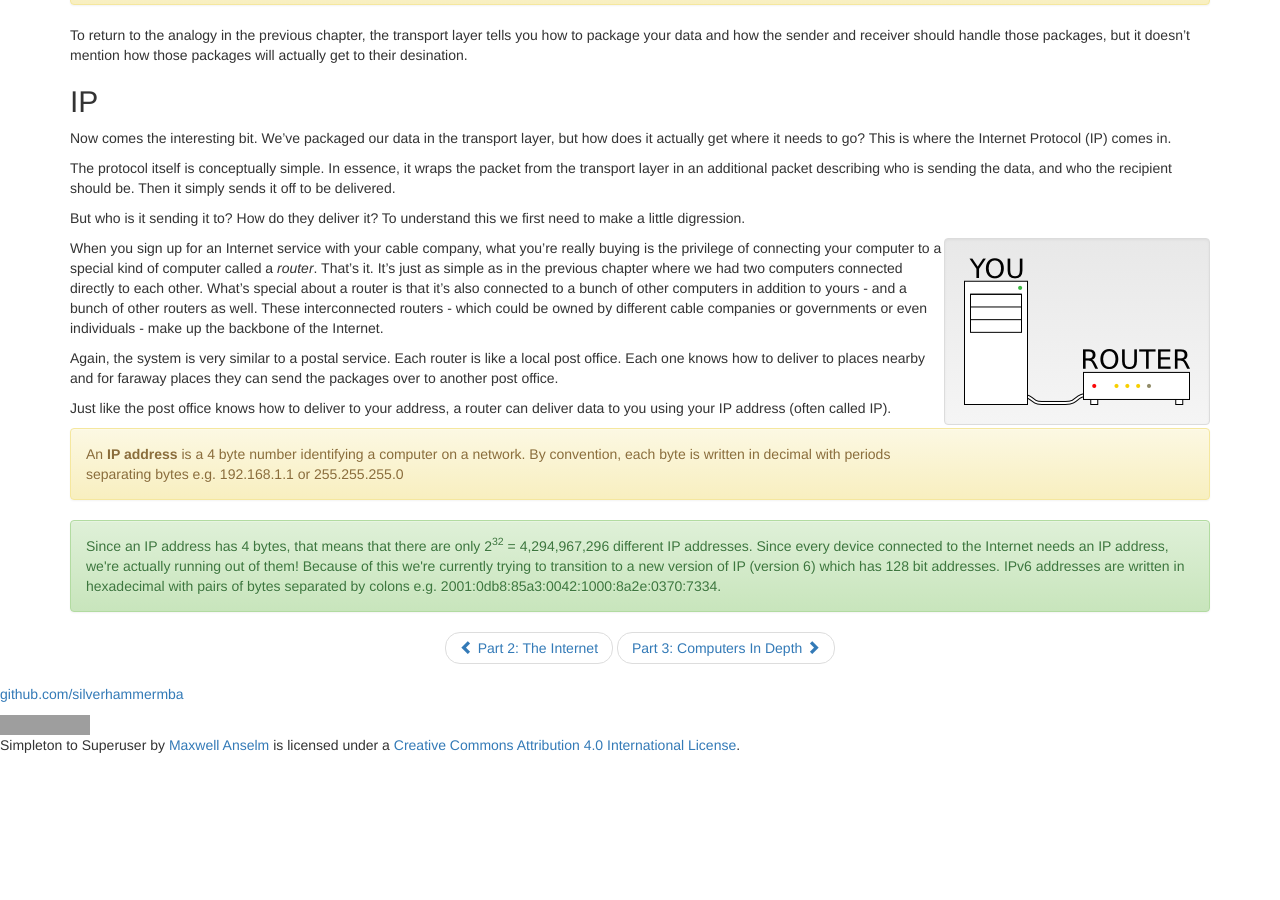
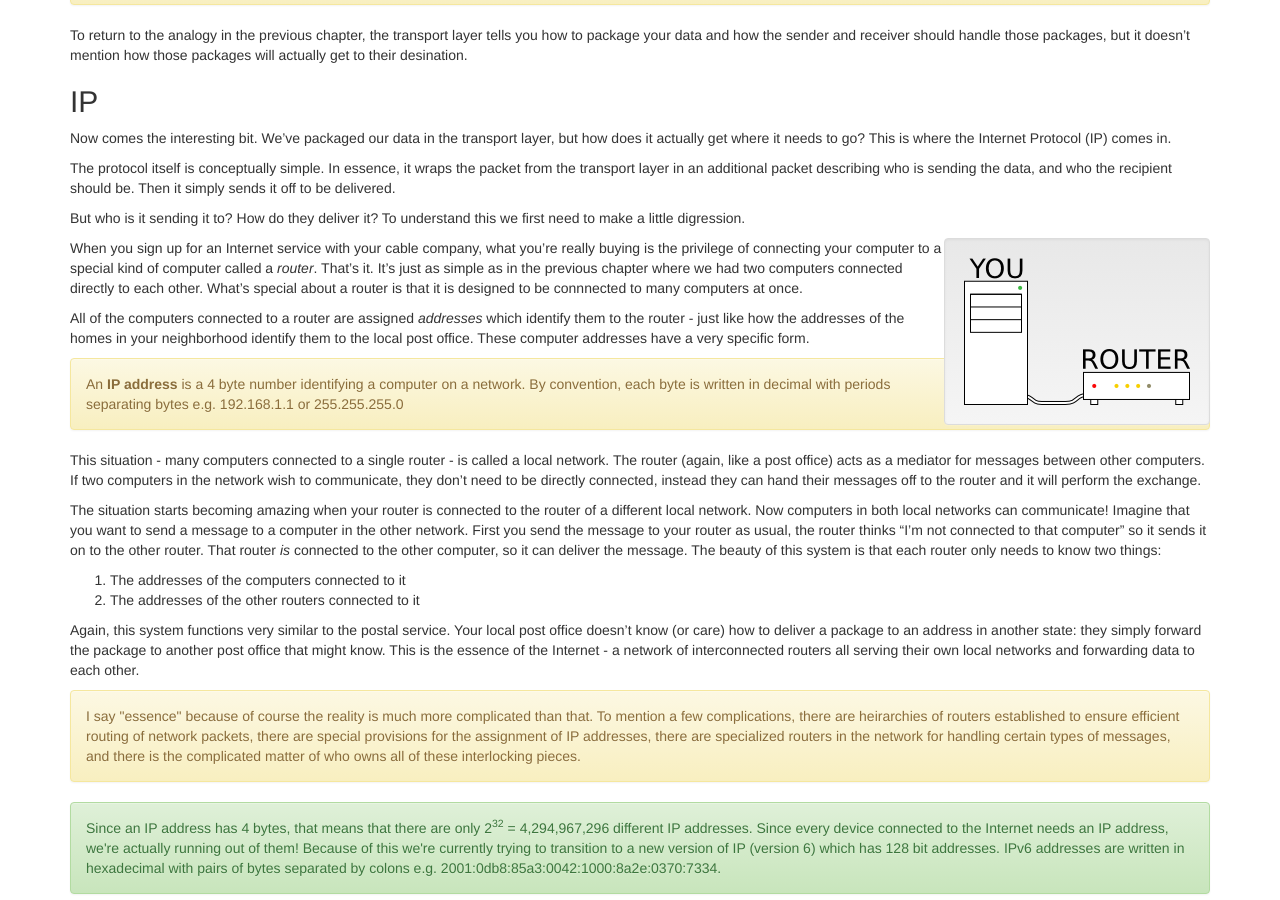
Before and after one commit to silverhammermba/superuser, a Jekyll site: the page built from _posts/2012-02-01-ch2.markdown, in a window 1280 px wide and 900 px high, scrolled down 915 px. Built offline with Jekyll 4.4.1, drawn with Linux system fonts in a browser that asks for light colours; nearby versions of some CDN libraries; Markdown is read by kramdown in place of the engine named in the settings; before the commit the page ends 1670 px from its top, so only the background shows below that; grey boxes are pictures that could not be loaded.

Commit message:
Stretch out IP explanation

```diff
--- a/_posts/2012-02-01-ch2.markdown
+++ b/_posts/2012-02-01-ch2.markdown
@@ -84,22 +84,50 @@
 really buying is the privilege of connecting your computer to a special kind of
 computer called a _router_. That's it. It's just as simple as in the previous
 chapter where we had two computers connected directly to each other. What's
-special about a router is that it's also connected to a bunch of other computers
-in addition to yours - and a bunch of other routers as well. These
-interconnected routers - which could be owned by different cable companies or
-governments or even individuals - make up the backbone of the Internet.
+special about a router is that it is designed to be connnected to many computers
+at once.
 
-Again, the system is very similar to a postal service. Each router is like a
-local post office. Each one knows how to deliver to places nearby and for
-faraway places they can send the packages over to another post office.
-
-Just like the post office knows how to deliver to your address, a router can
-deliver data to you using your IP address (often called IP).
+All of the computers connected to a router are assigned _addresses_ which
+identify them to the router - just like how the addresses of the homes in your
+neighborhood identify them to the local post office. These computer addresses
+have a very specific form.
 
 <div class="alert alert-warning">
 An <strong>IP address</strong> is a 4 byte number identifying a computer on a
 network. By convention, each byte is written in decimal with periods separating
 bytes e.g. 192.168.1.1 or 255.255.255.0
+</div>
+
+This situation - many computers connected to a single router - is called a local
+network. The router (again, like a post office) acts as a mediator for messages
+between other computers. If two computers in the network wish to communicate,
+they don't need to be directly connected, instead they can hand their messages
+off to the router and it will perform the exchange.
+
+The situation starts becoming amazing when your router is connected to the
+router of a different local network. Now computers in both local networks can
+communicate! Imagine that you want to send a message to a computer in the other
+network. First you send the message to your router as usual, the router thinks
+"I'm not connected to that computer" so it sends it on to the other router. That
+router _is_ connected to the other computer, so it can deliver the message. The
+beauty of this system is that each router only needs to know two things:
+
+1. The addresses of the computers connected to it
+2. The addresses of the other routers connected to it
+
+Again, this system functions very similar to the postal service. Your local post
+office doesn't know (or care) how to deliver a package to an address in another
+state: they simply forward the package to another post office that might know.
+This is the essence of the Internet - a network of interconnected routers all
+serving their own local networks and forwarding data to each other.
+
+<div class="alert alert-warning">
+I say "essence" because of course the reality is much more complicated than
+that. To mention a few complications, there are heirarchies of routers
+established to ensure efficient routing of network packets, there are special
+provisions for the assignment of IP addresses, there are specialized routers in
+the network for handling certain types of messages, and there is the complicated
+matter of who owns all of these interlocking pieces.
 </div>
 
 <div class="alert alert-success">
```
